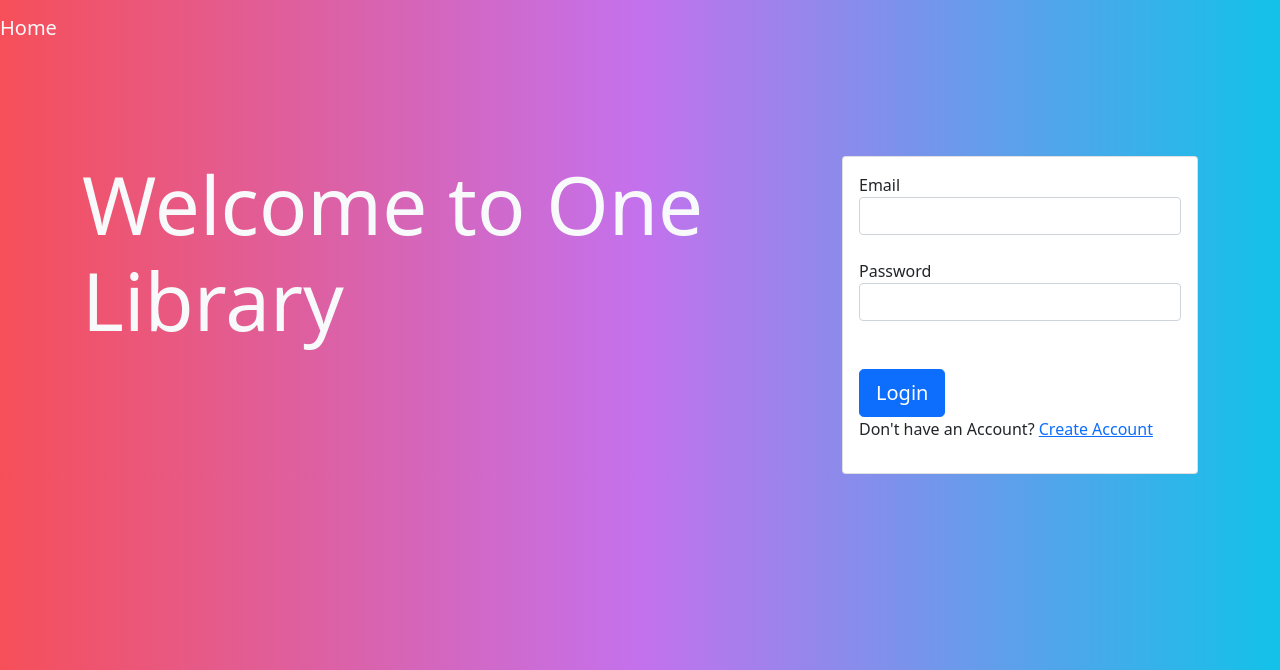
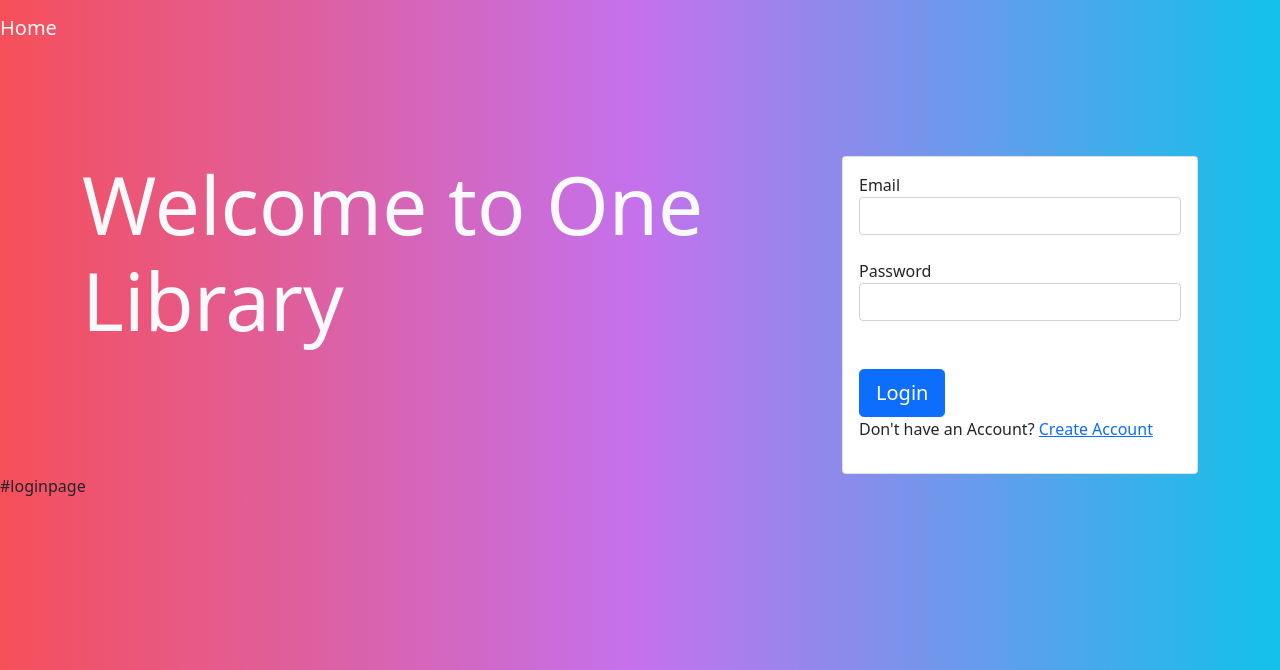
Before and after one commit to gautoma/loginpage, a Flask app: page / in a window 1280 px wide. Shown: the top 670 px of the page. Run offline with Flask 2, Linux system fonts and the light colour scheme.

Commit message:
nightcommit

```diff
--- a/main.py
+++ b/main.py
@@ -1,6 +1,7 @@
 from flask import Flask, render_template, request
 #from flask.wrappers import Request
 import mysql.connector
+#Newline
 
 mydb = mysql.connector.connect(host="localhost", user="root", password="password", database="sample",\
                                 auth_plugin="mysql_native_password")
--- a/static/css/style.css
+++ b/static/css/style.css
@@ -8,3 +8,5 @@
 .mt-100{
     margin-top: 100px;
 }
+
+#style.css
--- a/templates/login.html
+++ b/templates/login.html
@@ -52,3 +52,5 @@
     -->
   </body>
 </html>
+
+#loginpage
--- a/templates/register.html
+++ b/templates/register.html
@@ -1,3 +1,5 @@
+    #Registerpage
+
 <html>
 <head>
     <title>User Create Account</title>
```
